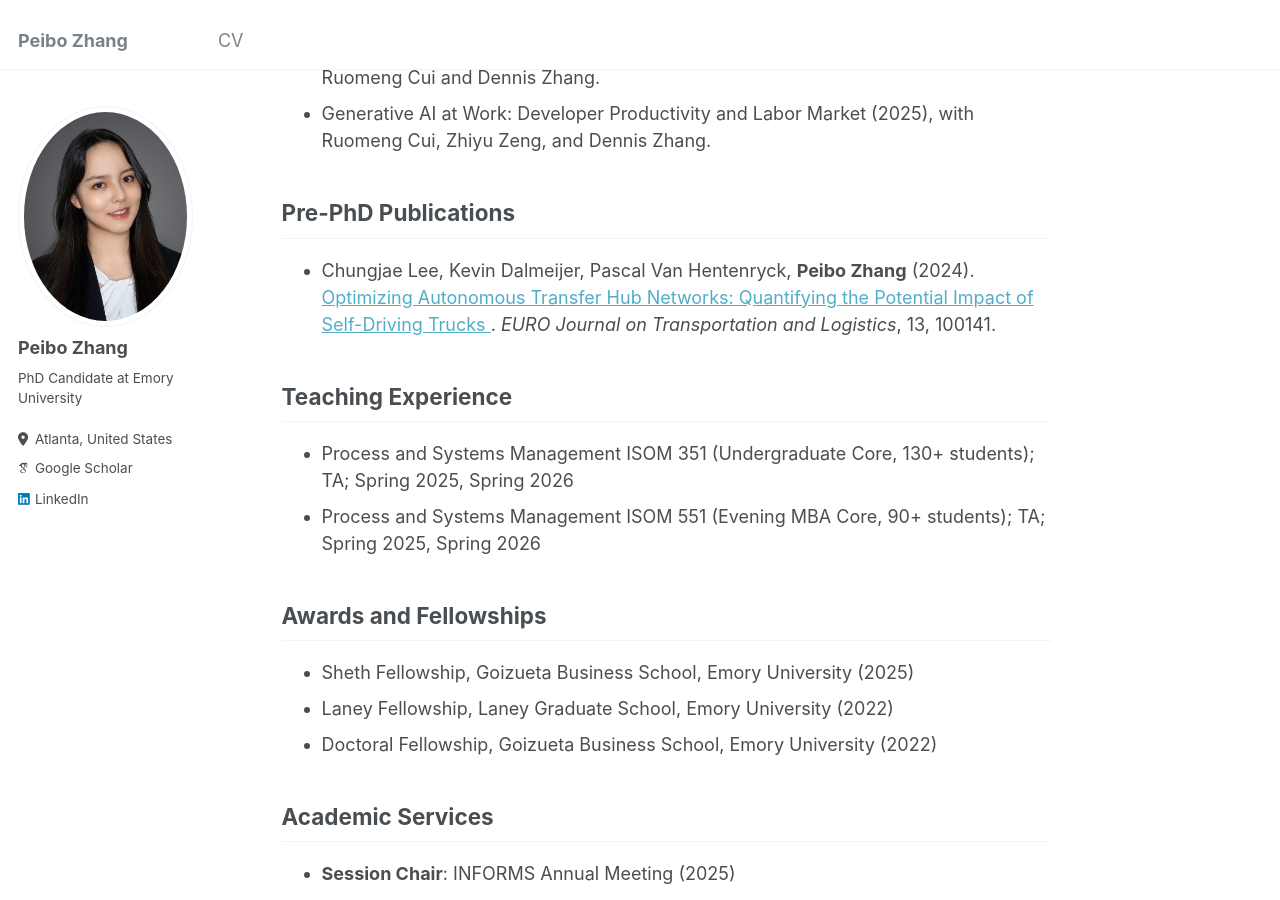
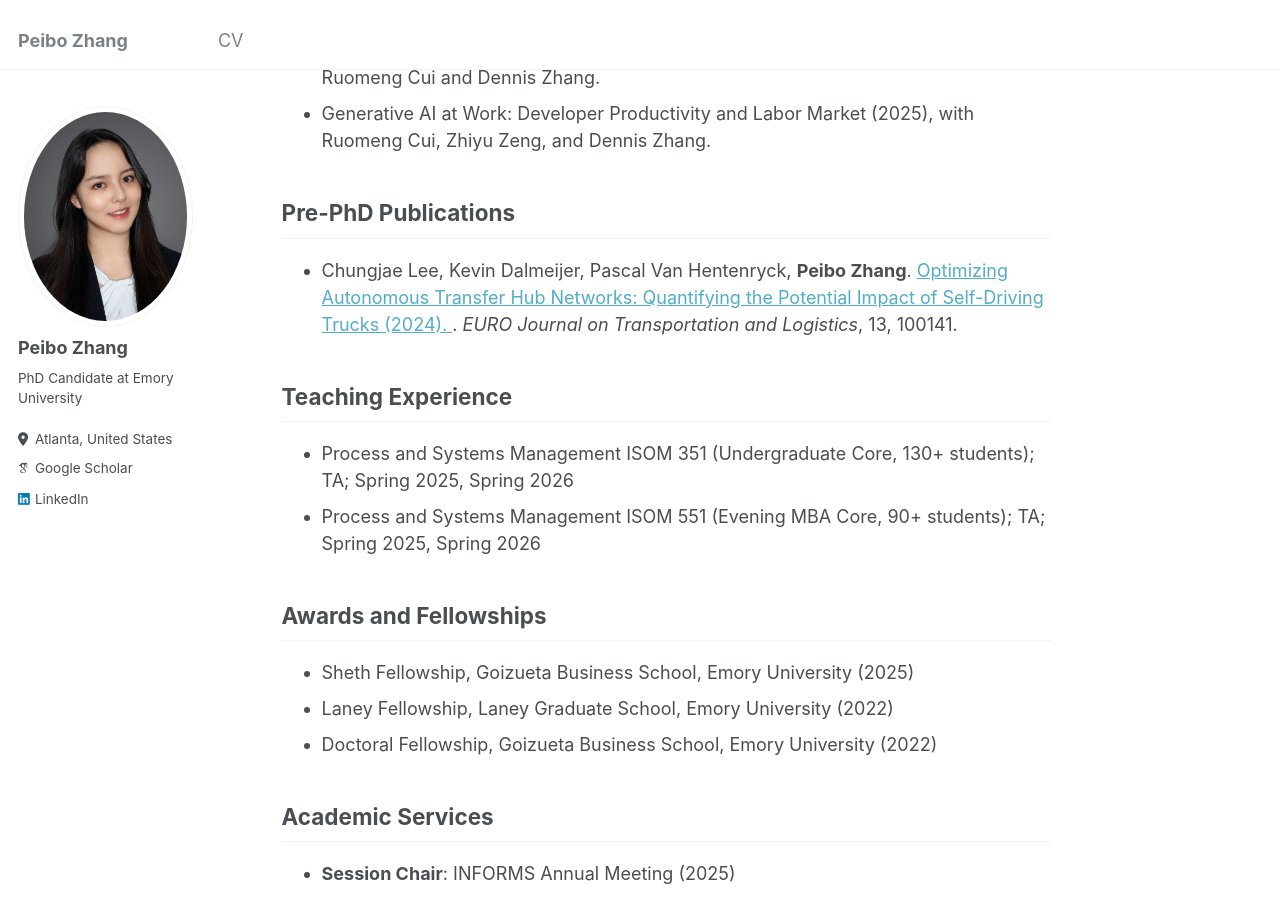
Before and after one commit to PeiboZhang/peibozhang.github.io, a Jekyll site: the page built from _pages/about.md, in a window 1280 px wide and 900 px high, scrolled down 703 px. Built offline with Jekyll 4.4.1, drawn with Linux system fonts in a browser that asks for light colours; some web fonts are replaced.

```diff
--- a/_pages/about.md
+++ b/_pages/about.md
@@ -60,9 +60,9 @@ My research interest broadly centers on online platform operations, generative A
 <h2>Pre-PhD Publications</h2>
 <ul>
   <li>
-    Chungjae Lee, Kevin Dalmeijer, Pascal Van Hentenryck, <b>Peibo Zhang</b> (2024).
+    Chungjae Lee, Kevin Dalmeijer, Pascal Van Hentenryck, <b>Peibo Zhang</b>.
     <a href="https://www.sciencedirect.com/science/article/pii/S2192437624000165" target="_blank">
-      Optimizing Autonomous Transfer Hub Networks: Quantifying the Potential Impact of Self-Driving Trucks
+      Optimizing Autonomous Transfer Hub Networks: Quantifying the Potential Impact of Self-Driving Trucks (2024).
     </a>.
     <i>EURO Journal on Transportation and Logistics</i>, 13, 100141.
   </li>
```
